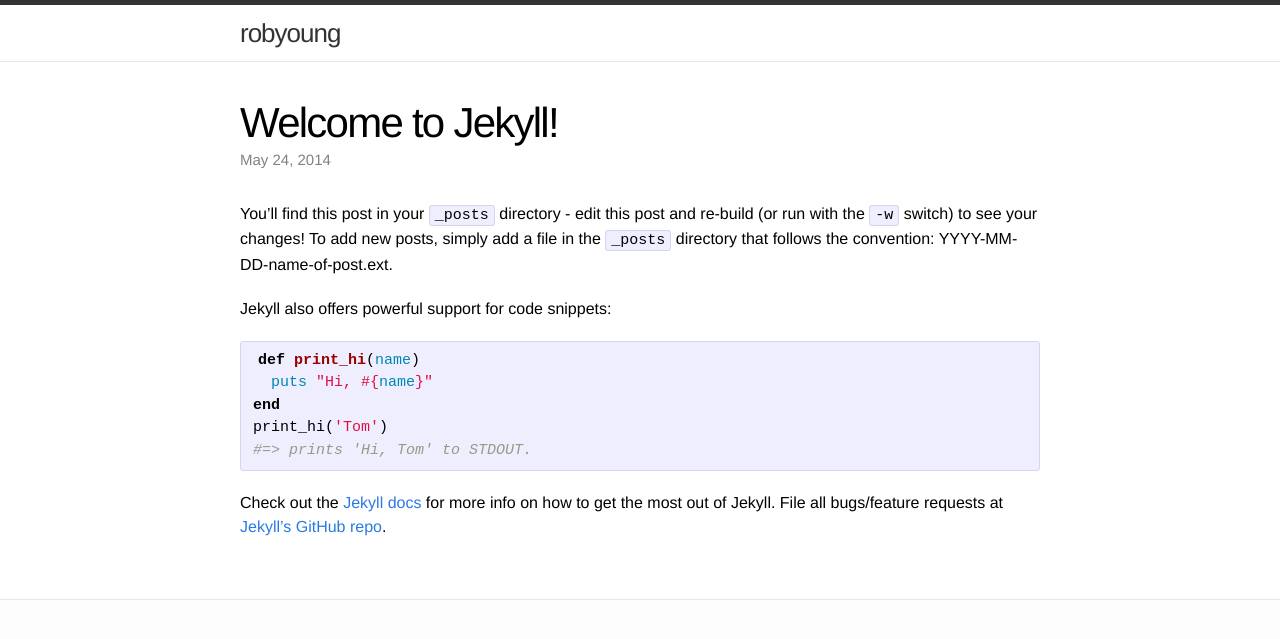
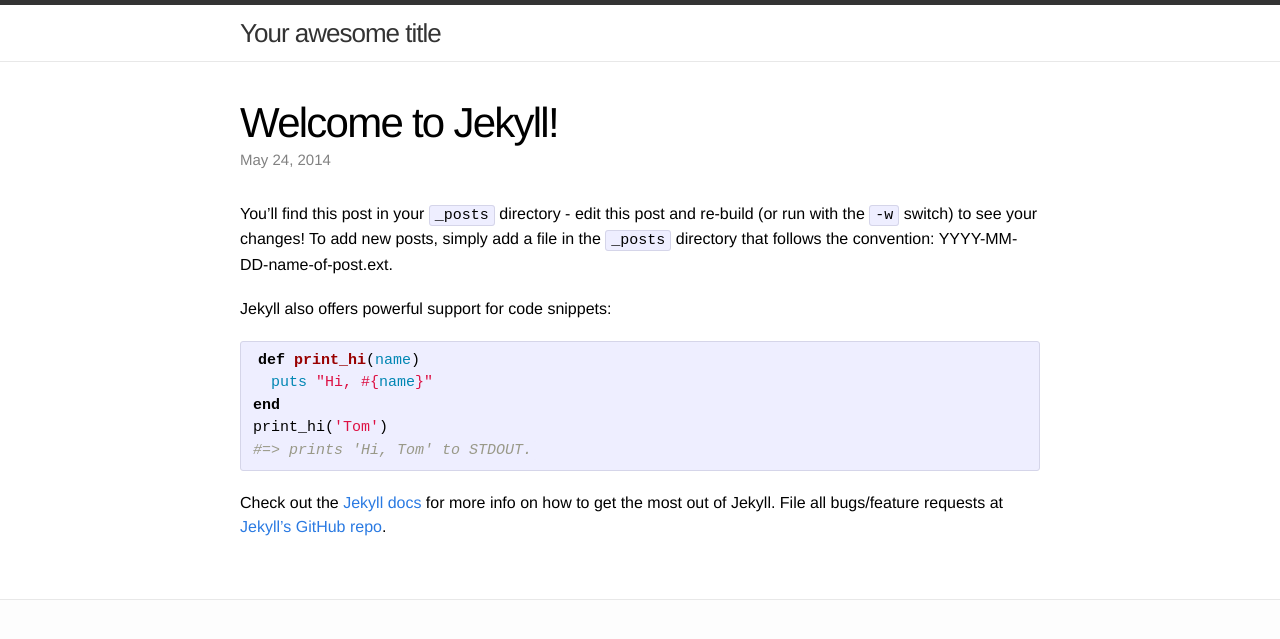
Before and after one commit to robobario/robobario.github.io, a Jekyll site: the page built from _posts/2014-05-24-welcome-to-jekyll.markdown, in a window 1280 px wide. Shown: the top 639 px of the page. Built offline with Jekyll 4.4.1, drawn with Linux system fonts in a browser that asks for light colours; some of the changed lines change nothing that is shown.

Commit message:
Revert "changed title"
This reverts commit 313742032c5b2cb177b9cbe32fe712d9a5f12770.

```diff
--- a/_config.yml
+++ b/_config.yml
@@ -1,8 +1,9 @@
 # Site settings
-title: robyoung
+title: Your awesome title
 email: your-email@domain.com
+description: "Write an awesome description for your new site here. You can edit this line in _config.yml. It will appear in your document head meta (for Google search results) and in your feed.xml site description."
 baseurl: ""
-url: "http://robertyoung.com"
+url: "http://yourdomain.com"
 
 # Build settings
 markdown: kramdown
```
